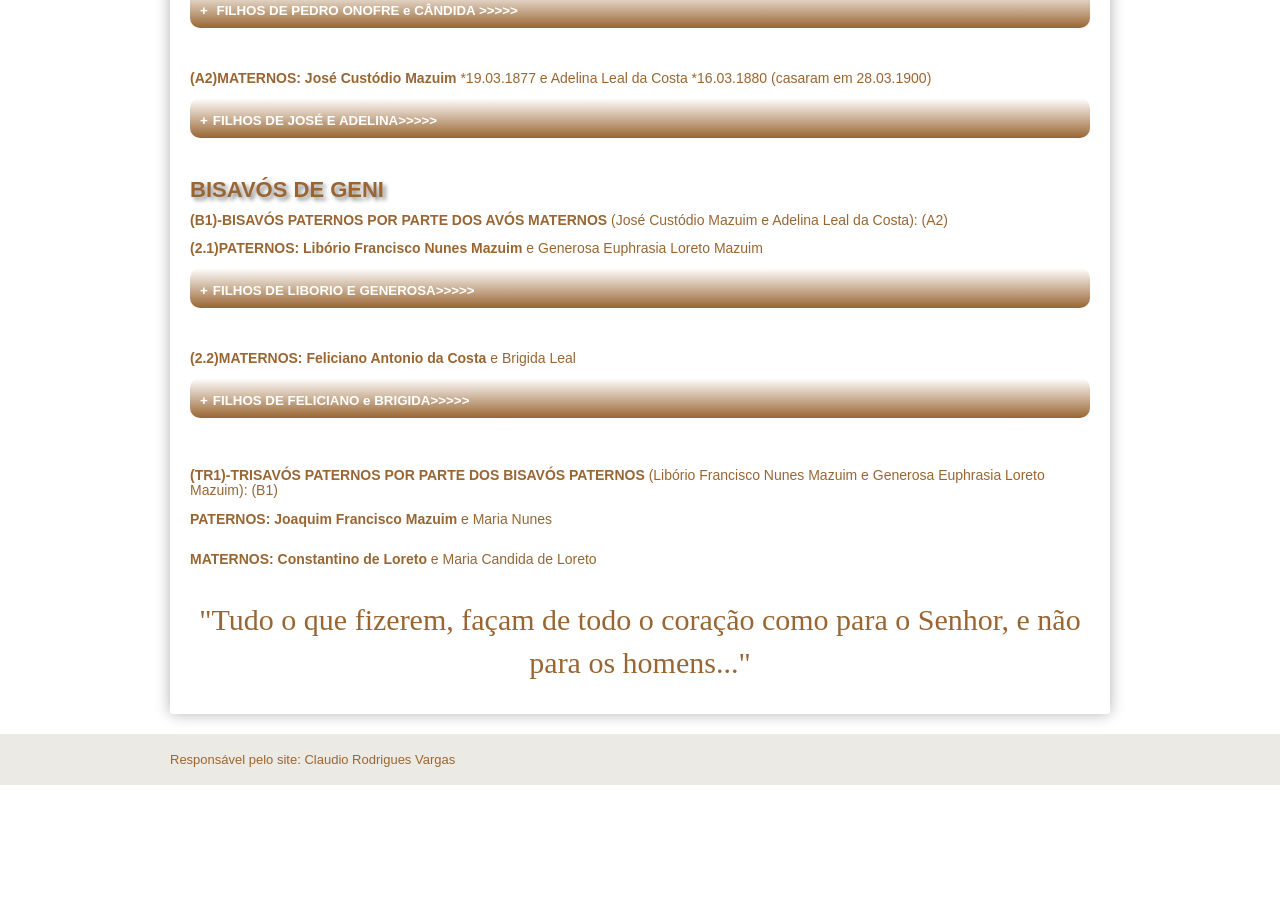
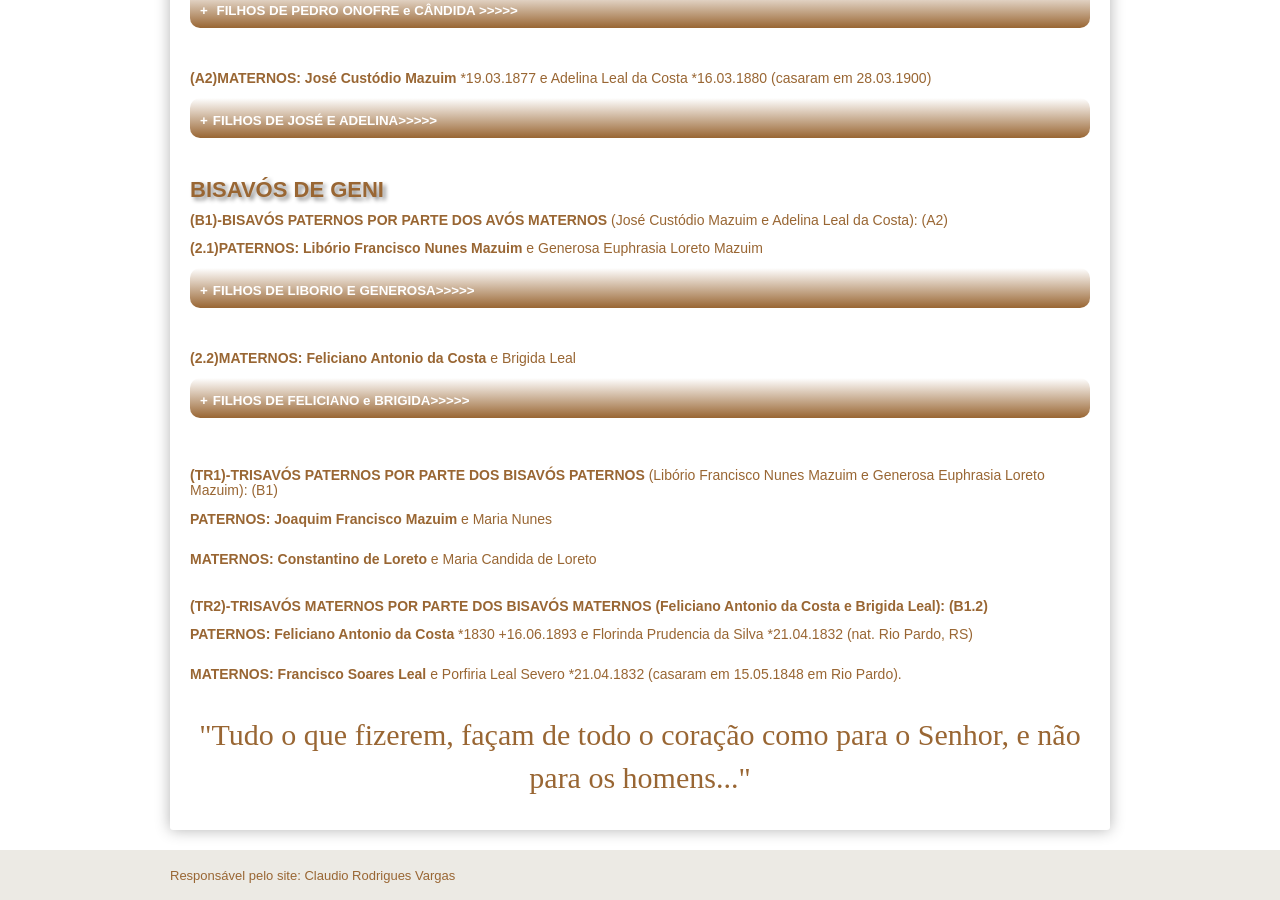
Before and after one commit to claudiovargas1955/claudiovargas1955.github.io, a Jekyll site: the page built from _pages/familia-mazuim.html, in a window 1280 px wide and 900 px high, scrolled down 950 px. Built offline with Jekyll 4.4.1, drawn with Linux system fonts in a browser that asks for light colours; some web fonts are replaced; before the commit the page ends 1735 px from its top, so only the background shows below that.

Commit message:
Update familia-mazuim.html

```diff
--- a/_pages/familia-mazuim.html
+++ b/_pages/familia-mazuim.html
@@ -301,5 +301,10 @@ candida Severo, avós maternos: Cap. José Carvalho de Oliveira e Idalina Leal d
 
   <b>MATERNOS: Constantino de Loreto </b>e Maria Candida de Loreto <br><br>
 
+<p><b><h5>(TR2)-TRISAVÓS MATERNOS POR PARTE DOS BISAVÓS MATERNOS (Feliciano Antonio da Costa e Brigida Leal): (B1.2)</h5></b>
+<p><b>PATERNOS: Feliciano Antonio da Costa </b>*1830 +16.06.1893 e Florinda Prudencia da Silva *21.04.1832 (nat. Rio Pardo, RS)<br><br>
+
+<b>MATERNOS: Francisco Soares Leal </b>e Porfiria Leal Severo *21.04.1832 (casaram em 15.05.1848 em Rio Pardo).<br><br>
+
 <p style="text-align:center; color:#996633; font-size:30px; font-family: 'Rancho', cursive ">"Tudo o que fizerem, façam de todo o
 coração como para o Senhor, e não para os homens..."</p>
```
